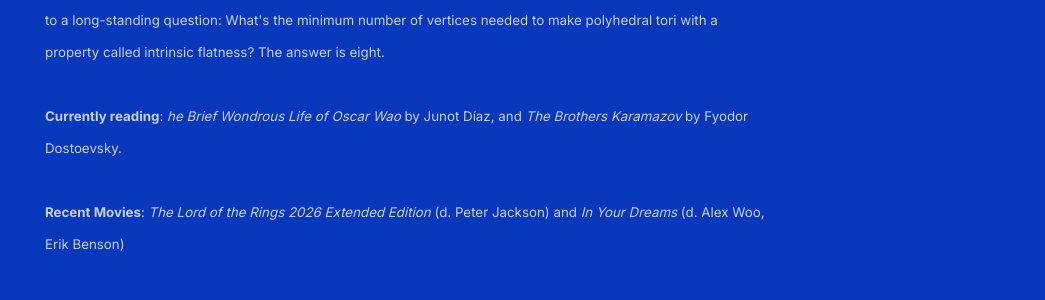
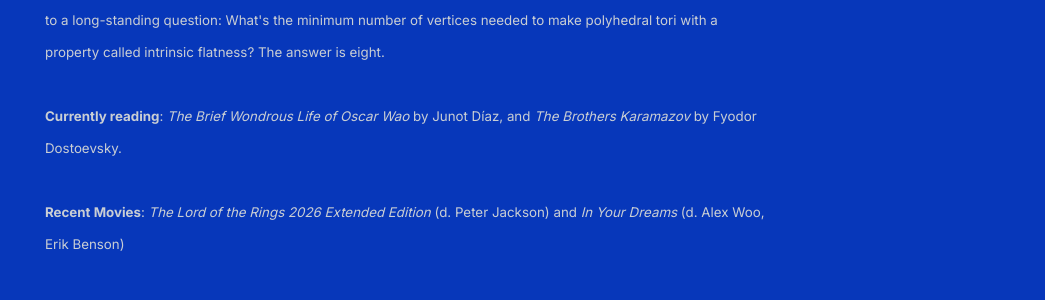
Before and after one commit to shihankanungo/shihankanungo.github.io, a Jekyll site: the page built from index.md, in a window 1280 px wide. Shown: the part 783-1083 px from the top of the page, without its empty margins (235-1280 px from the left). Built offline with Jekyll 4.4.1, drawn with Linux system fonts in a browser that asks for light colours.

Commit message:
Update _config.yml

```diff
--- a/_config.yml
+++ b/_config.yml
@@ -8,7 +8,7 @@
 
           <small><b>Recent news</b>: <i>New ways to make round shapes.</i> Richard Evan Schwartz of Brown University has found a solution to a long-standing question: What's the minimum number of vertices needed to make polyhedral tori with a property called intrinsic flatness? The answer is eight.</small>
           <br /><br />
-          <small><b>Currently reading</b>: <i>he Brief Wondrous Life of Oscar Wao</i> by Junot Díaz,  and <i>The Brothers Karamazov</i> by Fyodor Dostoevsky.</small>
+          <small><b>Currently reading</b>: <i>The Brief Wondrous Life of Oscar Wao</i> by Junot Díaz,  and <i>The Brothers Karamazov</i> by Fyodor Dostoevsky.</small>
           <br /><br />
           <small><b>Recent Movies</b>: <i>The Lord of the Rings 2026 Extended Edition</i> (d. Peter Jackson) and <i>In Your Dreams</i> (d. Alex Woo, Erik Benson)</small>
           <br /><br />
```
